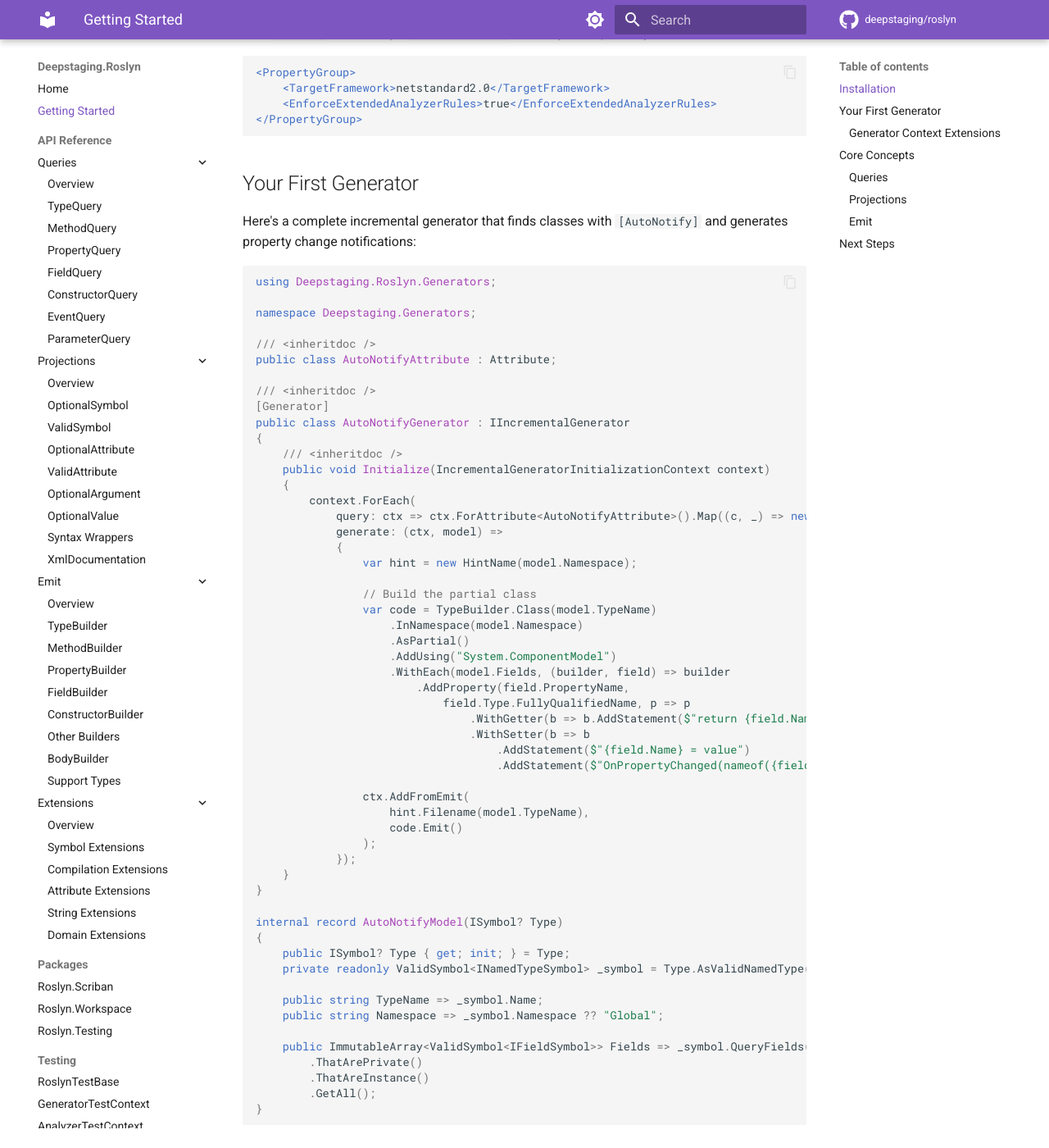
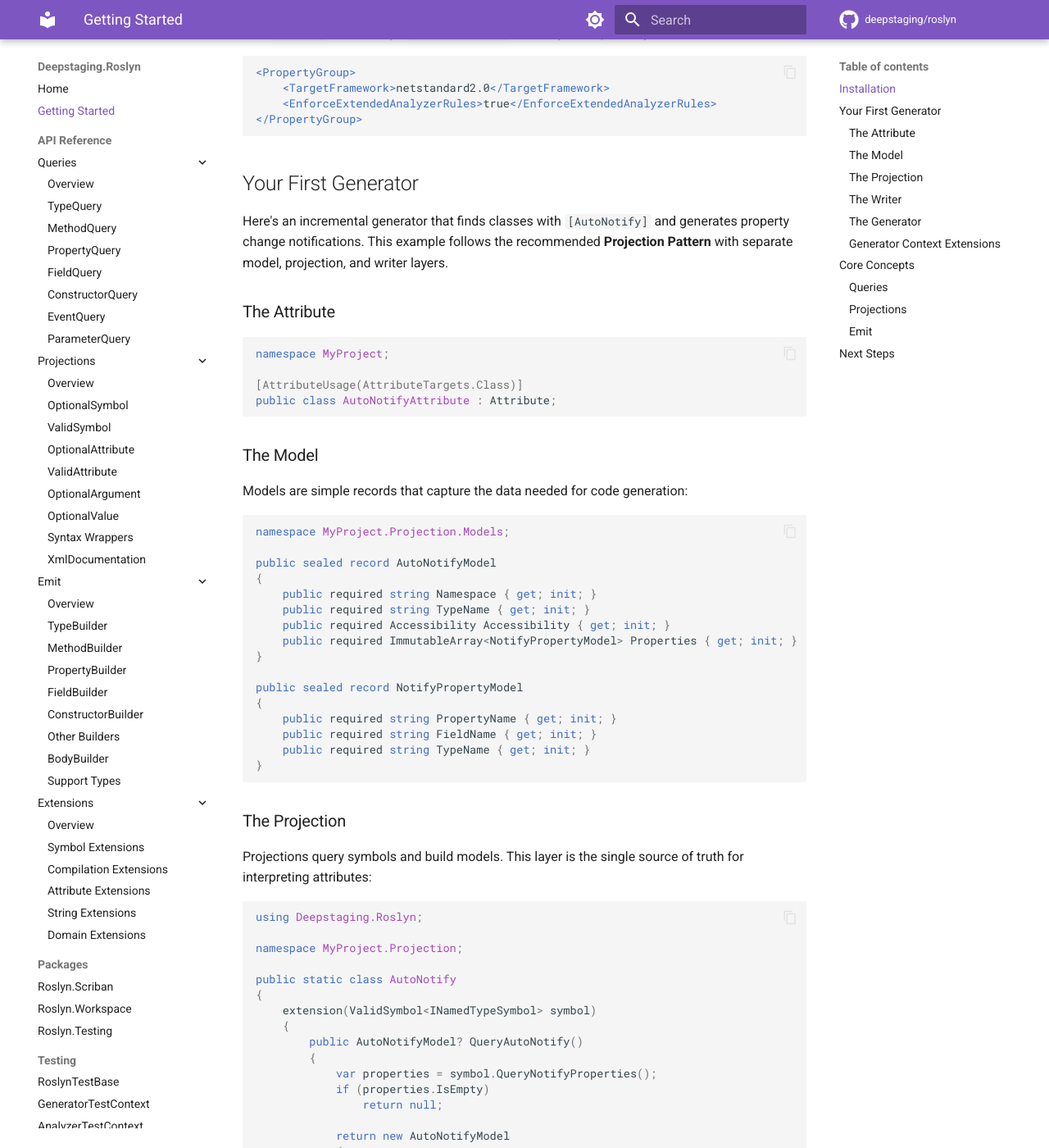
Before and after one commit to deepstaging/roslyn, an MkDocs documentation site: the page built from docs/getting-started.md, in a window 1280 px wide and 1400 px high, scrolled down 367 px. Shown: the whole window at 82% size. Built offline with MkDocs 1.6.1 and Material for MkDocs 9.7.7, drawn with Linux system fonts in a browser that asks for light colours; comment, search, counter and statistics services are not loaded; some of the changed text lies outside the part shown.

Commit message:
docs: update getting-started with current Projection Pattern API
- Split example into Model, Projection, Writer, and Generator layers
- Use current ForAttribute/Map/RegisterSourceOutput pattern
- Show extension member syntax for projections and writers
- Demonstrate HintName.From and OptionalEmit patterns

````diff
--- a/docs/getting-started.md
+++ b/docs/getting-started.md
@@ -21,62 +21,151 @@ Your `.csproj` should target `netstandard2.0` for Roslyn compatibility:
 
 ## Your First Generator
 
-Here's a complete incremental generator that finds classes with `[AutoNotify]` and generates property change notifications:
+Here's an incremental generator that finds classes with `[AutoNotify]` and generates property change notifications. This example follows the recommended **Projection Pattern** with separate model, projection, and writer layers.
+
+### The Attribute
+
+```csharp
+namespace MyProject;
+
+[AttributeUsage(AttributeTargets.Class)]
+public class AutoNotifyAttribute : Attribute;
+```
+
+### The Model
+
+Models are simple records that capture the data needed for code generation:
+
+```csharp
+namespace MyProject.Projection.Models;
+
+public sealed record AutoNotifyModel
+{
+    public required string Namespace { get; init; }
+    public required string TypeName { get; init; }
+    public required Accessibility Accessibility { get; init; }
+    public required ImmutableArray<NotifyPropertyModel> Properties { get; init; }
+}
+
+public sealed record NotifyPropertyModel
+{
+    public required string PropertyName { get; init; }
+    public required string FieldName { get; init; }
+    public required string TypeName { get; init; }
+}
+```
+
+### The Projection
+
+Projections query symbols and build models. This layer is the single source of truth for interpreting attributes:
+
+```csharp
+using Deepstaging.Roslyn;
+
+namespace MyProject.Projection;
+
+public static class AutoNotify
+{
+    extension(ValidSymbol<INamedTypeSymbol> symbol)
+    {
+        public AutoNotifyModel? QueryAutoNotify()
+        {
+            var properties = symbol.QueryNotifyProperties();
+            if (properties.IsEmpty)
+                return null;
+
+            return new AutoNotifyModel
+            {
+                Namespace = symbol.Namespace ?? "",
+                TypeName = symbol.Name,
+                Accessibility = symbol.Accessibility,
+                Properties = properties
+            };
+        }
+    }
+
+    private static ImmutableArray<NotifyPropertyModel> QueryNotifyProperties(
+        this ValidSymbol<INamedTypeSymbol> symbol)
+    {
+        return symbol.QueryFields()
+            .ThatAreInstance()
+            .ThatArePrivate()
+            .Where(f => f.Name.StartsWith("_"))
+            .Select(field => new NotifyPropertyModel
+            {
+                PropertyName = field.Name.TrimStart('_').ToPascalCase(),
+                FieldName = field.Name,
+                TypeName = field.Type?.FullyQualifiedName!
+            });
+    }
+}
+```
+
+### The Writer
+
+Writers use the Emit API to generate code from models:
+
+```csharp
+using Deepstaging.Roslyn.Emit;
+
+namespace MyProject.Generators.Writers;
+
+public static class AutoNotifyWriter
+{
+    extension(AutoNotifyModel model)
+    {
+        public OptionalEmit WriteAutoNotifyClass()
+        {
+            return TypeBuilder
+                .Class(model.TypeName)
+                .AsPartial()
+                .InNamespace(model.Namespace)
+                .WithAccessibility(model.Accessibility)
+                .AddUsing("System.ComponentModel")
+                .Implements("INotifyPropertyChanged")
+                .AddEvent("PropertyChanged", "PropertyChangedEventHandler?")
+                .AddMethod(MethodBuilder.Parse("protected void OnPropertyChanged(string name)")
+                    .WithBody(b => b.AddStatement(
+                        "PropertyChanged?.Invoke(this, new PropertyChangedEventArgs(name))")))
+                .WithEach(model.Properties, AddProperty)
+                .Emit();
+        }
+    }
+
+    private static TypeBuilder AddProperty(TypeBuilder type, NotifyPropertyModel prop)
+    {
+        return type.AddProperty(prop.PropertyName, prop.TypeName, p => p
+            .WithGetter(b => b.AddStatement($"return {prop.FieldName}"))
+            .WithSetter(b => b
+                .AddStatement($"{prop.FieldName} = value")
+                .AddStatement($"OnPropertyChanged(nameof({prop.PropertyName}))")));
+    }
+}
+```
+
+### The Generator
+
+The generator ties it all together with minimal code:
 
 ```csharp
 using Deepstaging.Roslyn.Generators;
+using MyProject.Projection;
+using MyProject.Generators.Writers;
 
-namespace Deepstaging.Generators;
+namespace MyProject.Generators;
 
-/// <inheritdoc />
-public class AutoNotifyAttribute : Attribute;
-
-/// <inheritdoc />
 [Generator]
-public class AutoNotifyGenerator : IIncrementalGenerator
+public sealed class AutoNotifyGenerator : IIncrementalGenerator
 {
-    /// <inheritdoc />
     public void Initialize(IncrementalGeneratorInitializationContext context)
     {
-        context.ForEach(
-            query: ctx => ctx.ForAttribute<AutoNotifyAttribute>().Map((c, _) => new AutoNotifyModel(c.TargetSymbol)),
-            generate: (ctx, model) =>
-            {
-                var hint = new HintName(model.Namespace);
+        var models = context.ForAttribute<AutoNotifyAttribute>()
+            .Map(static (ctx, _) => ctx.TargetSymbol.AsValidNamedType().QueryAutoNotify());
 
-                // Build the partial class
-                var code = TypeBuilder.Class(model.TypeName)
-                    .InNamespace(model.Namespace)
-                    .AsPartial()
-                    .AddUsing("System.ComponentModel")
-                    .WithEach(model.Fields, (builder, field) => builder
-                        .AddProperty(field.PropertyName,
-                            field.Type.FullyQualifiedName, p => p
-                                .WithGetter(b => b.AddStatement($"return {field.Name}"))
-                                .WithSetter(b => b
-                                    .AddStatement($"{field.Name} = value")
-                                    .AddStatement($"OnPropertyChanged(nameof({field.ParameterName}))"))));
-
-                ctx.AddFromEmit(
-                    hint.Filename(model.TypeName),
-                    code.Emit()
-                );
-            });
+        context.RegisterSourceOutput(models, static (ctx, model) => model
+            .WriteAutoNotifyClass()
+            .RegisterSourceWith(ctx, HintName.From(model.Namespace, model.TypeName)));
     }
-}
-
-internal record AutoNotifyModel(ISymbol? Type)
-{
-    public ISymbol? Type { get; init; } = Type;
-    private readonly ValidSymbol<INamedTypeSymbol> _symbol = Type.AsValidNamedType();
-
-    public string TypeName => _symbol.Name;
-    public string Namespace => _symbol.Namespace ?? "Global";
-
-    public ImmutableArray<ValidSymbol<IFieldSymbol>> Fields => _symbol.QueryFields()
-        .ThatArePrivate()
-        .ThatAreInstance()
-        .GetAll();
 }
 ```
 
````
